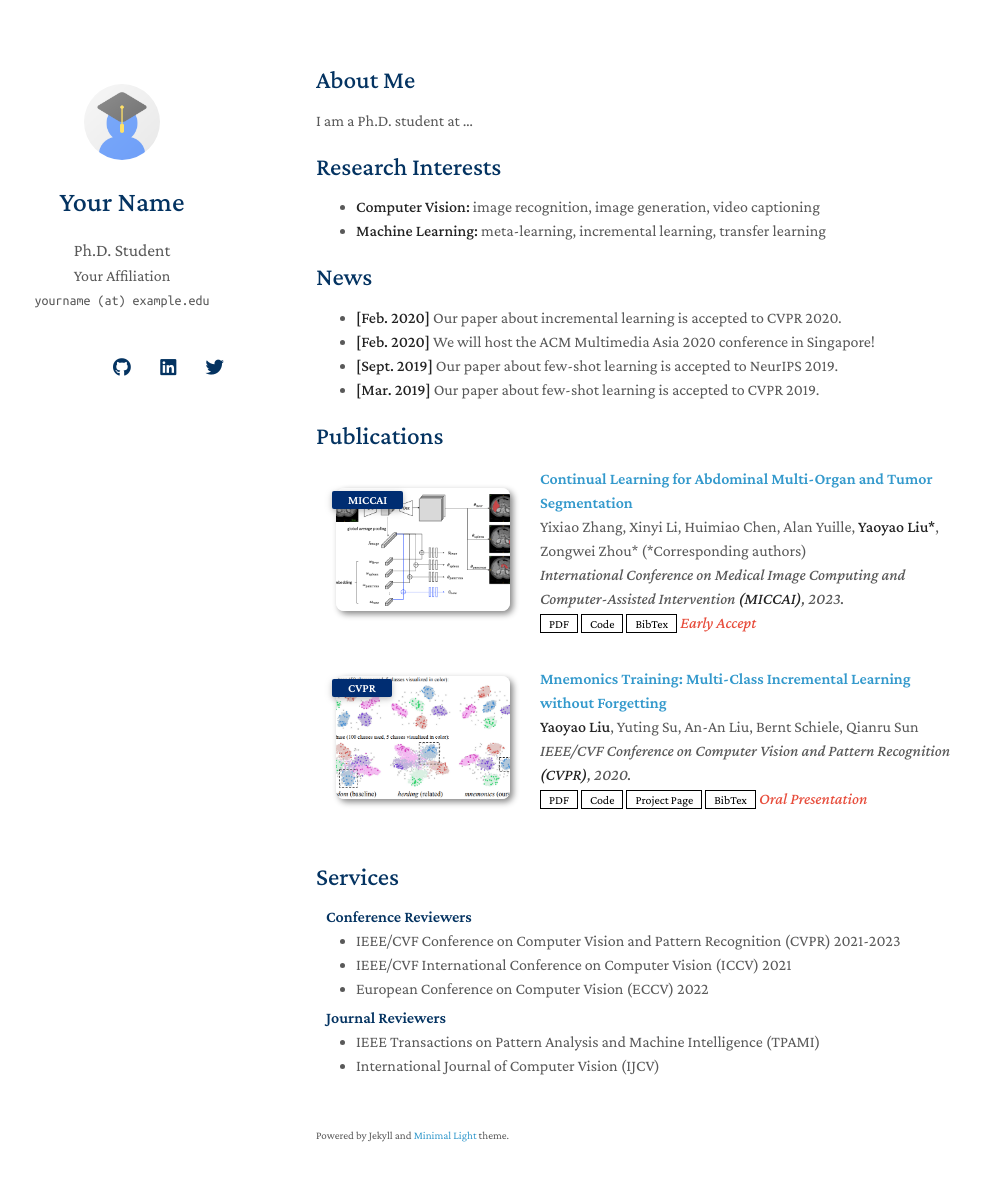
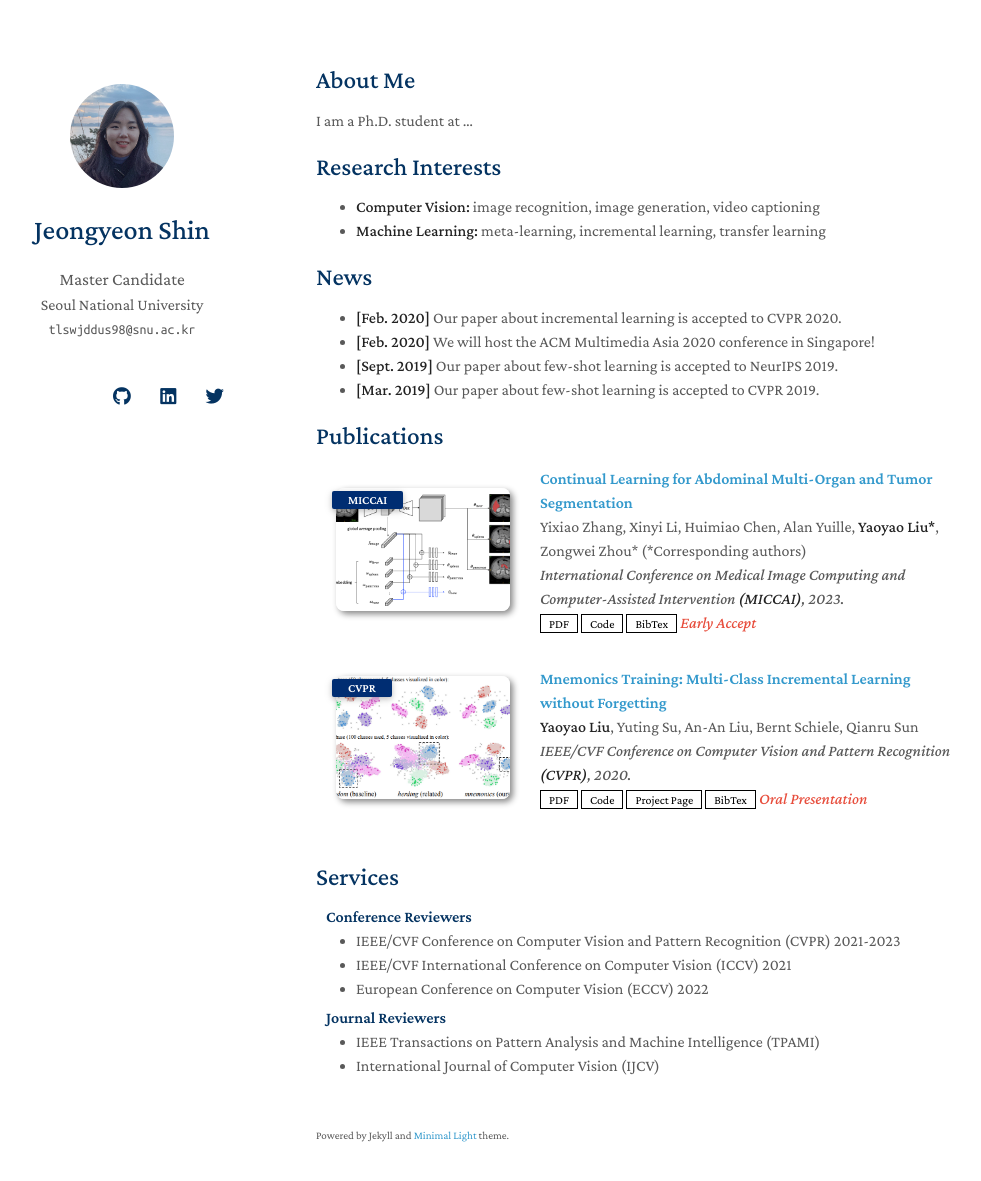
Before and after one commit to Jeongyeonni/Jeongyeonni.github.io, a Jekyll site: the page built from index.md, in a window 1280 px wide and 1216 px high. Shown: the top 1181 px of the window, without its empty margins (154-1135 px from the left). Built offline with Jekyll 4.4.1, drawn with Linux system fonts in a browser that asks for light colours; nearby versions of some CDN libraries; a style sheet for code colours, icons or effects is not loaded; our own code applies the rules of GitHub Pages for plain Markdown files.

Commit message:
update name

```diff
--- a/_config.yml
+++ b/_config.yml
@@ -1,8 +1,8 @@
 # Basic Information
-title: Your Name
-position: Ph.D. Student
-affiliation: Your Affiliation
-email: yourname (at) example.edu
+title: Jeongyeon Shin
+position: Master Candidate
+affiliation: Seoul National University
+email: tlswjddus98@snu.ac.kr
 
 # Search Engine Optimization (SEO)
 # The following information is used to improve the website traffic from search engines, e.g., Google.
@@ -14,13 +14,13 @@ canonical: https://minimal-light-theme.yliu.me/
 # If you don't need one of them, you may delete the corresponding line.
 google_scholar: https://scholar.google.com/
 cv_link: assets/files/curriculum_vitae.pdf
-github_link: https://github.com/
+github_link: https://github.com/jeongyeonni
 linkedin: https://www.linkedin.com/
 twitter: https://twitter.com/
 
 # Images (e.g., your profile picture and your website's favicon)
 # "favicon" and "favicon_dark" are used for the light and dark modes, respectively.
-avatar: ./assets/img/avatar.png
+avatar: ./assets/img/me.jpeg
 favicon: ./assets/img/favicon.png
 favicon_dark: ./assets/img/favicon-dark.png
 
```
Also changed, not shown: assets/img/me.jpeg (added).
